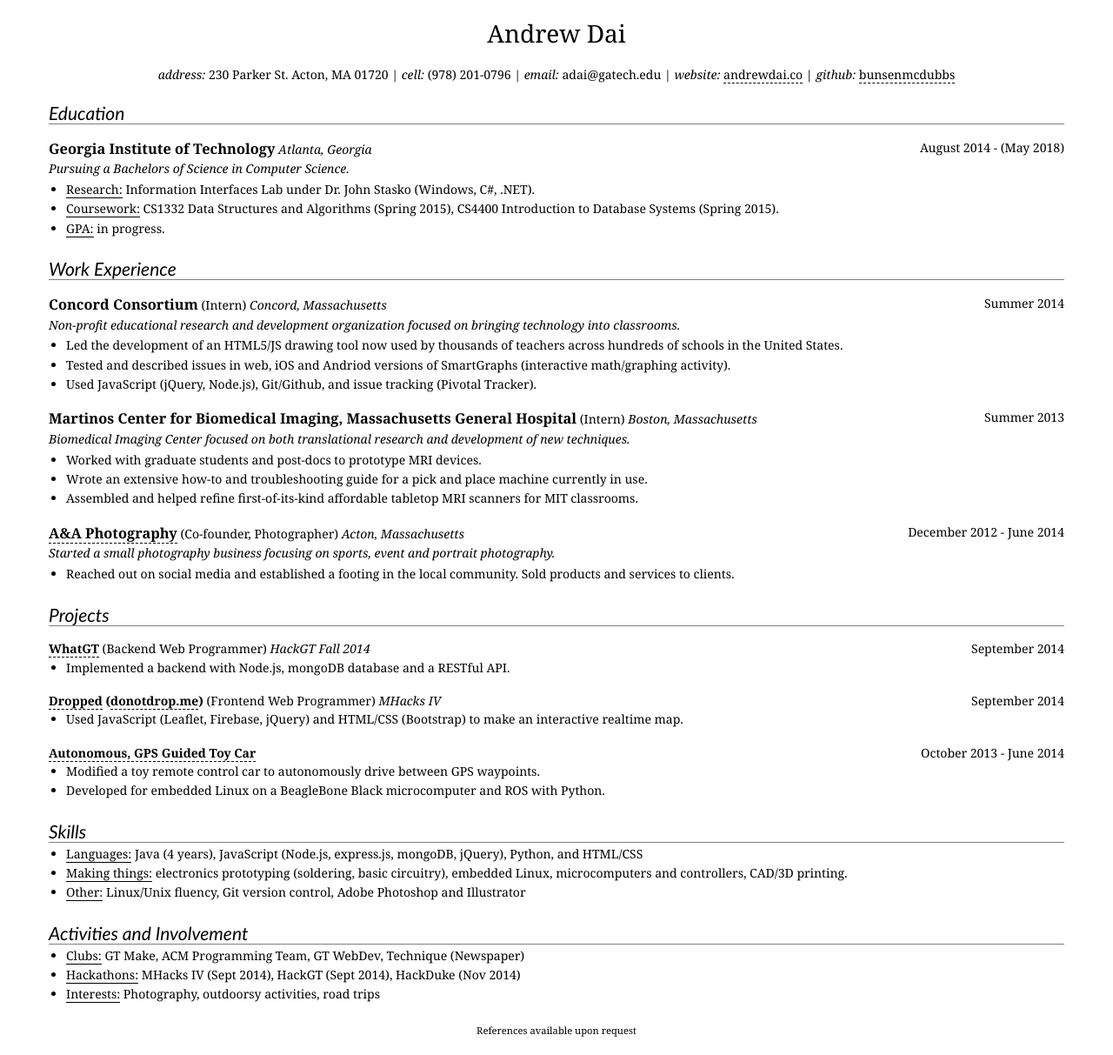
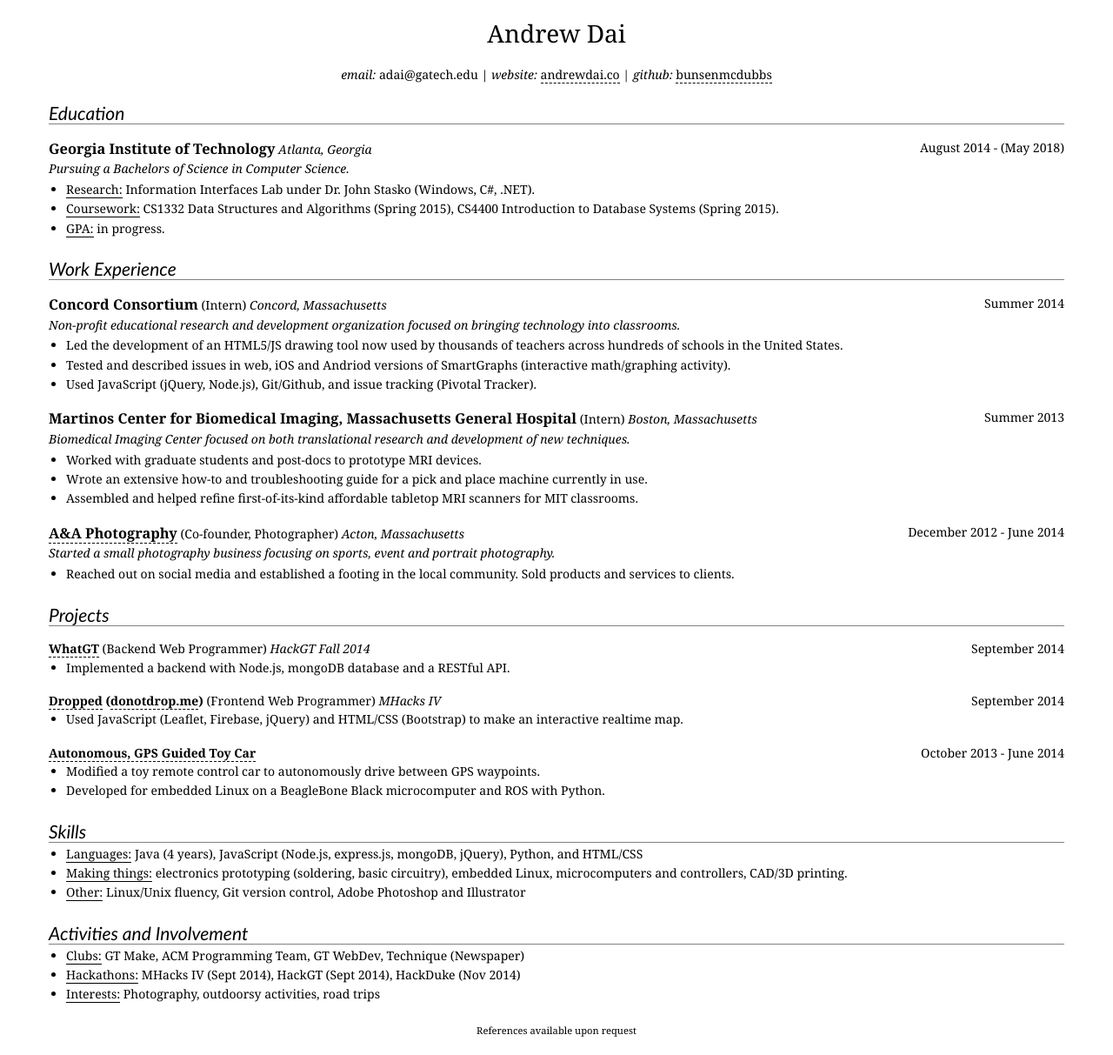
Before and after one commit to bunsenmcdubbs/bunsenmcdubbs.github.io, a Jekyll site: the page resume/index.html, which Jekyll copies as it is, in a window 1280 px wide. Shown: the whole page at 87% size. Built offline with Jekyll 4.4.1, drawn with Linux system fonts in a browser that asks for light colours; Markdown is read by kramdown in place of the engine named in the settings.

Commit message:
small edits

```diff
--- a/resume/index.html
+++ b/resume/index.html
@@ -12,8 +12,8 @@
     <h1>Andrew Dai</h1>
 
     <ul>
-      <li><span class='label'>address</span>230 Parker St. Acton, MA 01720</li>
-      <li><span class='label'>cell</span>(978) 201-0796</li>
+      <!-- <li><span class='label'>address</span>230 Parker St. Acton, MA 01720</li>
+      <li><span class='label'>cell</span>(978) 201-0796</li> -->
       <li><span class='label'>email</span>adai@gatech.edu</li>
       <li><span class='label'>website</span><a href="http://andrewdai.co">andrewdai.co</a></li>
       <li><span class='label'>github</span><a href="https://github.com/bunsenmcdubbs">bunsenmcdubbs</a></li>
```
